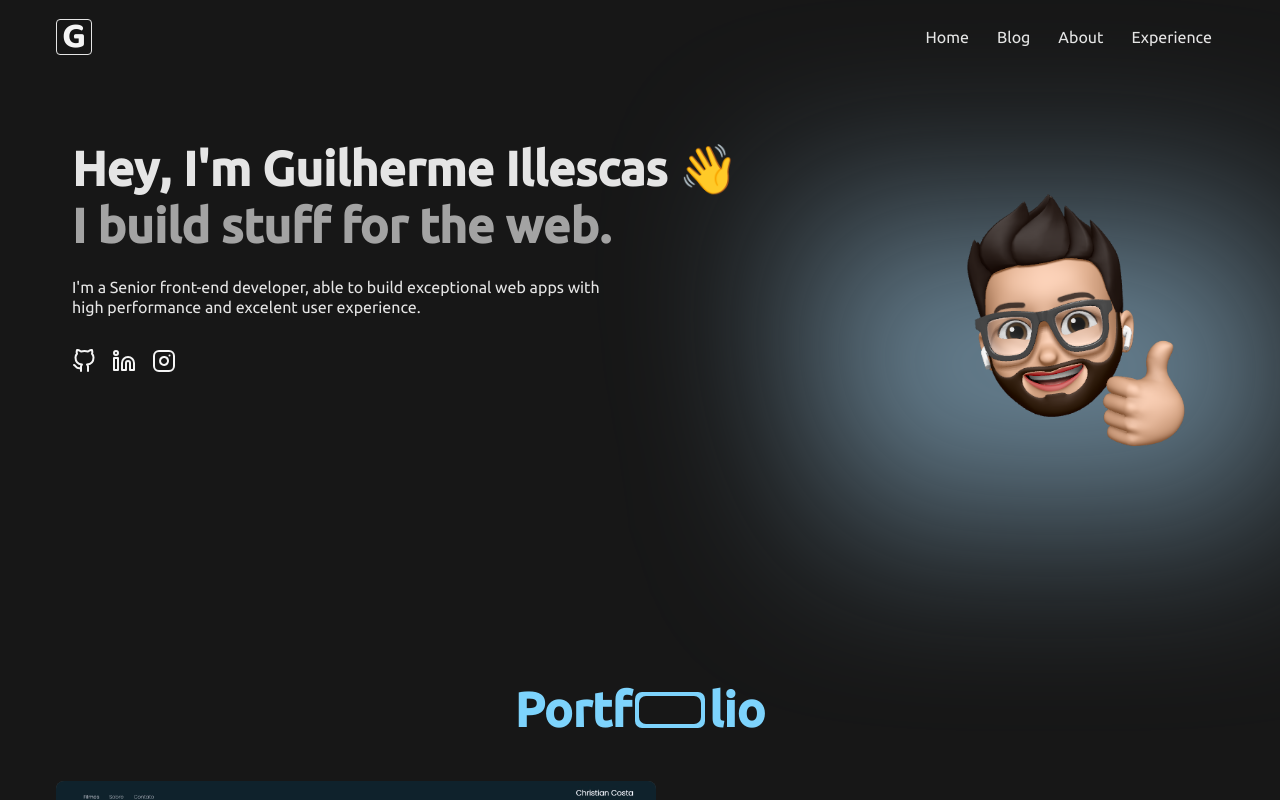
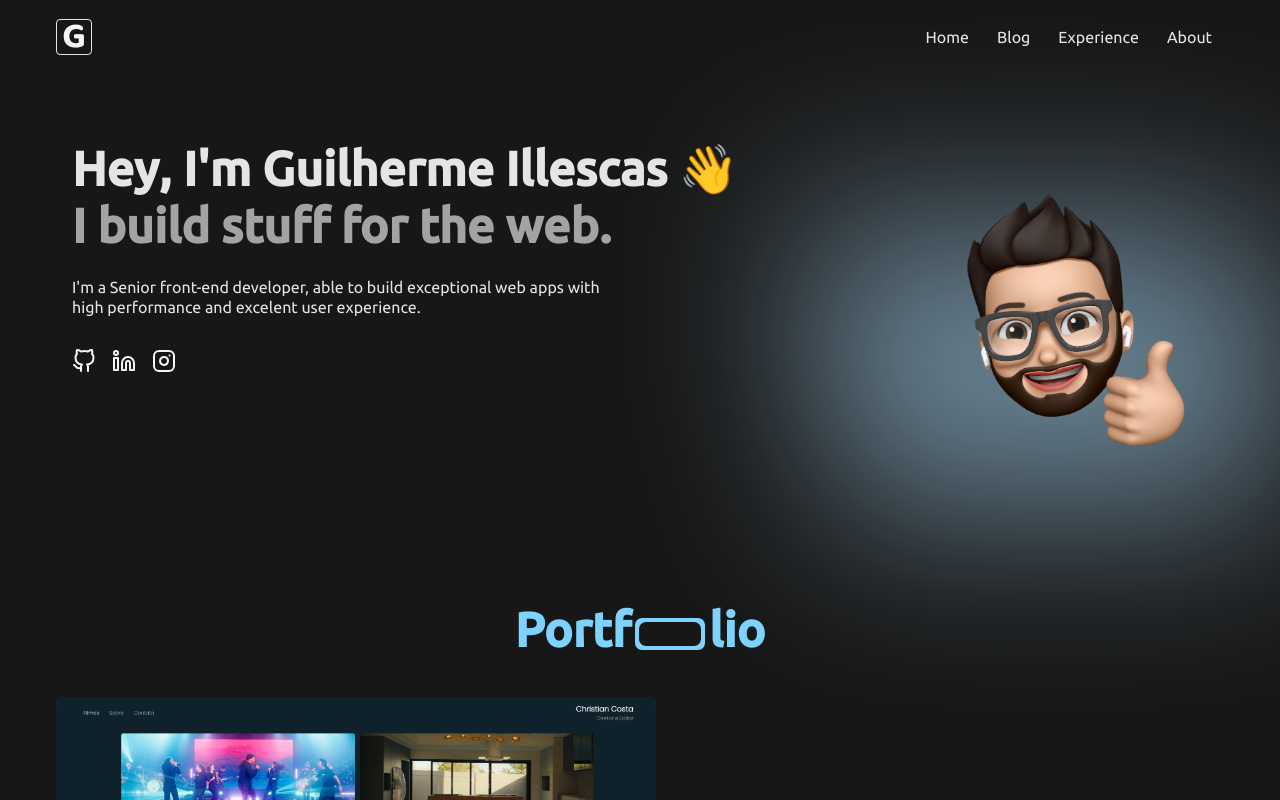
Before and after one commit to guiillescas/guilles-site-2, a Next.js app: page / in a window 1280 px wide. Shown: the top 800 px of the page. Built offline with nearby package versions, Linux system fonts and the light colour scheme.

Commit message:
feat: website photo and height adjustments on home

```diff
--- a/src/components/Header/index.tsx
+++ b/src/components/Header/index.tsx
@@ -1,5 +1,4 @@
 import { ReactElement } from 'react'
-
 import Link from 'next/link'
 
 import { Logo } from 'components/Logo'
@@ -14,8 +13,8 @@ export function Header(): ReactElement {
       <nav>
         <Link href="/">Home</Link>
         <Link href="/blog">Blog</Link>
+        <Link href="/#experience">Experience</Link>
         <Link href="/#about">About</Link>
-        <Link href="/#experience">Experience</Link>
       </nav>
     </Styles.HeaderContainer>
   )
--- a/src/components/SEO/index.tsx
+++ b/src/components/SEO/index.tsx
@@ -1,5 +1,4 @@
 import React, { ReactElement } from 'react'
-
 import Head from 'next/head'
 
 import { SEOProps } from './types'
@@ -8,9 +7,6 @@ export default function SEO(props: SEOProps): ReactElement {
   const pageTitle = `${props.title} ${
     !props.shouldExcludeTitleSuffix ? '| Dev Guilherme Illescas' : ''
   }`
-  const pageImage = props.image
-    ? `http://localhost:3000/${props.image}`
-    : undefined
 
   return (
     <Head>
@@ -20,10 +16,13 @@ export default function SEO(props: SEOProps): ReactElement {
         rel="stylesheet"
       />
 
-      {pageImage && <meta name="image" content={pageImage} />}
+      <meta
+        name="image"
+        content={`https://guilhermeillescas.dev/assets/site_screenshot.webp`}
+      />
       <link
         rel="image_src"
-        href={`http://guilhermeillescas.dev${props.image}`}
+        href={`https://guilhermeillescas.dev/assets/site_screenshot.webp`}
       />
 
       {!props.shouldIndexPage && (
@@ -47,12 +46,12 @@ export default function SEO(props: SEOProps): ReactElement {
       <meta property="og:site_name" content={pageTitle} />
       <meta
         property="og:image"
-        content={`https://guilhermeillescas.dev${props.image}`}
+        content={`https://guilhermeillescas.dev/assets/site_screenshot.webp`}
         key="ogimage"
       />
       <meta
         property="og:image:secure_url"
-        content={`https://guilhermeillescas.dev${props.image}`}
+        content={`https://guilhermeillescas.dev/assets/site_screenshot.webp`}
       />
       <meta property="og:image:alt" content="Thumbnail" />
       <meta property="og:image:type" content="image/png" />
@@ -63,8 +62,14 @@ export default function SEO(props: SEOProps): ReactElement {
       <meta name="twitter:card" content="summary_large_image" />
       <meta name="twitter:site" content="@guillescas" />
       <meta name="twitter:creator" content="@guillescas" />
-      <meta name="twitter:image" content={pageImage} />
-      <meta name="twitter:image:src" content={pageImage} />
+      <meta
+        name="twitter:image"
+        content={'https://guilhermeillescas.dev/assets/site_screenshot.webp'}
+      />
+      <meta
+        name="twitter:image:src"
+        content={'https://guilhermeillescas.dev/assets/site_screenshot.webp'}
+      />
       <meta name="twitter:image:alt" content="Thumbnail" />
       <meta name="twitter:image:width" content="1200" />
       <meta name="twitter:image:height" content="620" />
--- a/src/styles/pages/home.ts
+++ b/src/styles/pages/home.ts
@@ -63,7 +63,7 @@ export const HomeContainer = styled.main`
 
     width: 100%;
 
-    margin-bottom: 2.75rem;
+    margin-bottom: 2.5rem;
 
     font-size: 3rem;
     text-align: center;
@@ -77,10 +77,10 @@ export const HomeContainer = styled.main`
 
       background: ${({ theme }) => theme.colors.sky[300]};
 
-      margin: 0 4px;
+      margin: 0.5rem 4px 0;
 
       width: 70px;
-      height: 2.25rem;
+      height: 2rem;
 
       border-radius: 7px;
 
@@ -88,7 +88,7 @@ export const HomeContainer = styled.main`
         background: ${({ theme }) => theme.colors.background};
 
         width: 62px;
-        height: 1.75rem;
+        height: 1.5rem;
 
         border-radius: 7px;
       }
@@ -101,8 +101,6 @@ export const HomeContainer = styled.main`
     display: flex;
     align-items: center;
     justify-content: space-between;
-
-    /* margin-top: 10rem; */
 
     height: calc(75vh - 24px); // 74px from header
 
@@ -220,6 +218,12 @@ export const HomeContainer = styled.main`
 
   #projects {
     width: 100%;
+
+    margin-top: -5rem;
+
+    @media (max-width: 920px) {
+      margin-top: -1rem;
+    }
 
     .projects-wrapper {
       display: flex;
```
Also changed, not shown: public/assets/site_screenshot.webp (added).
